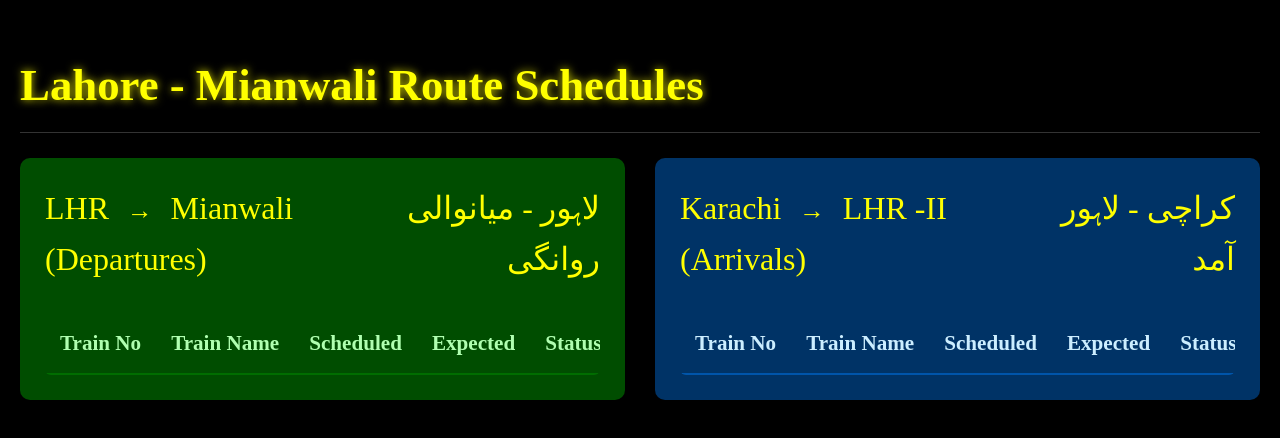
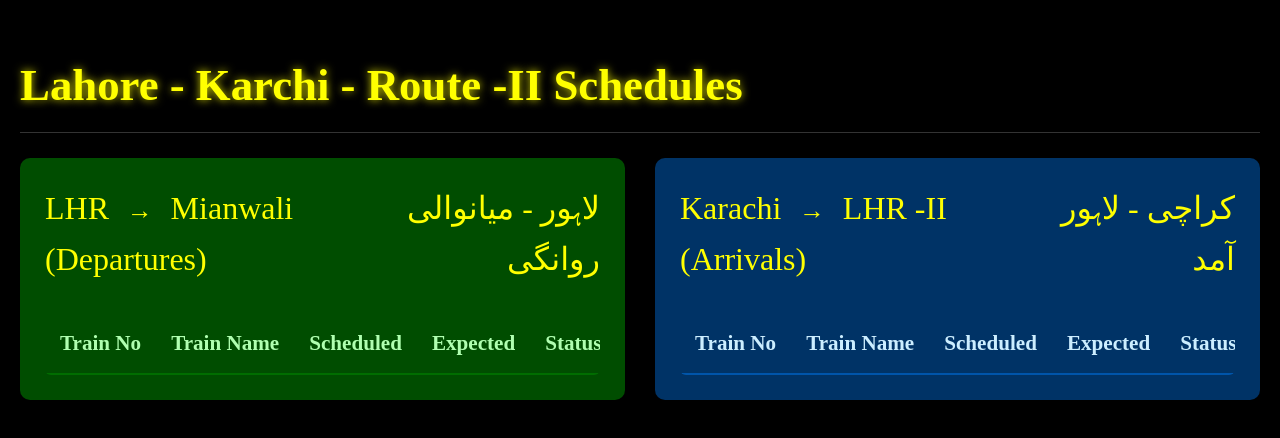
Before and after one commit to Faizan404/PrRailGov, a plain HTML site: page display_lhr_mianwali.html in a window 1280 px wide. Drawn offline with Linux system fonts and the light colour scheme; a script that the page names is missing.

Commit message:
Update display_lhr_mianwali.html

```diff
--- a/display_lhr_mianwali.html
+++ b/display_lhr_mianwali.html
@@ -7,7 +7,7 @@
     <link rel="stylesheet" href="display_style.css">
 </head>
 <body>
-    <h1><span id="page-title-text">Lahore - Mianwali Route Schedules</span> <span id="current-datetime" class="current-datetime-display"></span></h1>
+    <h1><span id="page-title-text">Lahore - Karchi - Route -II Schedules</span> <span id="current-datetime" class="current-datetime-display"></span></h1>
 
     <div class="display-container">
         <section id="lhr-mianwali-departures-section" class="route-section departures-theme">
```
